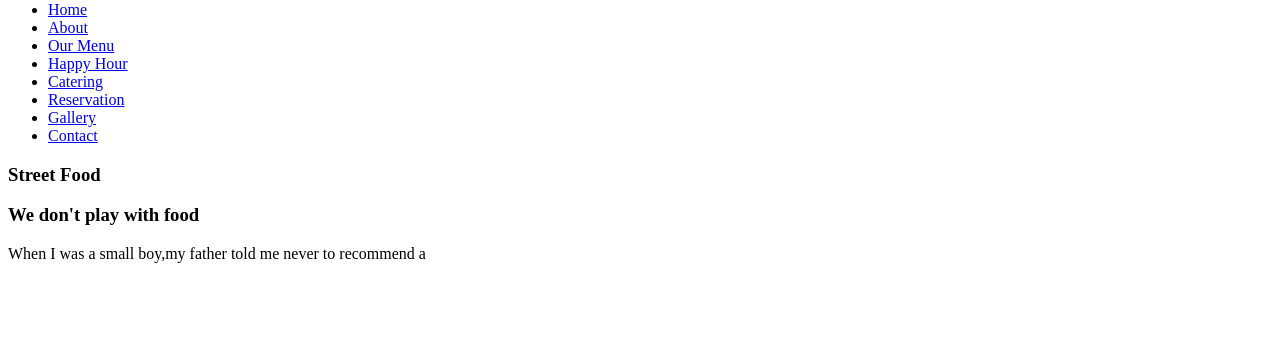
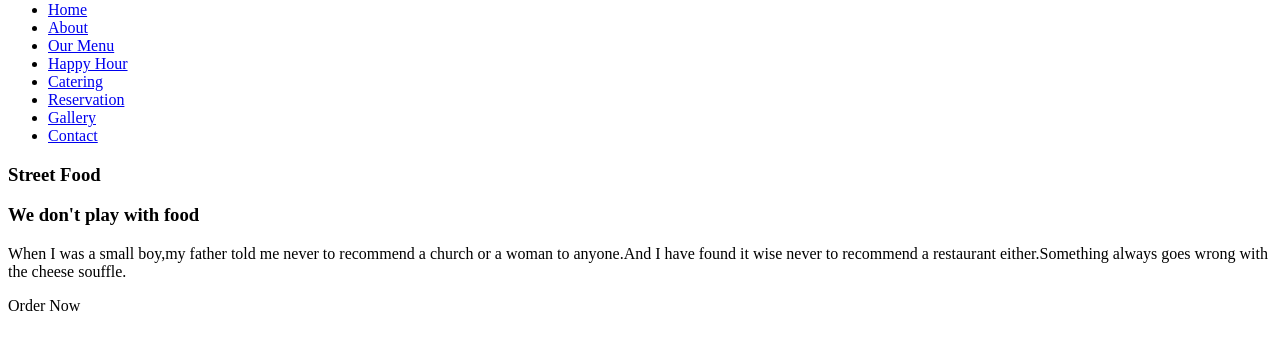
Before and after one commit to MadlynKemoi/Restaurant-s-landing-page-website, a plain HTML site: page index.html in a window 1280 px wide. Shown: the part 79-428 px from the top of the page. Drawn offline with Linux system fonts and the light colour scheme.

Commit message:
Add image to div class

```diff
--- a/index.html
+++ b/index.html
@@ -24,7 +24,9 @@
     <div>
         <h3>Street Food</h3>
         <h3>We don't play with food</h3>
-        <p>When I was a small boy,my father told me never to recommend a </p>
+        <p>When I was a small boy,my father told me never to recommend a church or a woman to anyone.And I have found it wise never to recommend a restaurant either.Something always goes wrong with the cheese souffle.</p>
+        <p>Order Now</p>
+        <img class="image" src="">
     </div>
     </body>
 </html>
```
